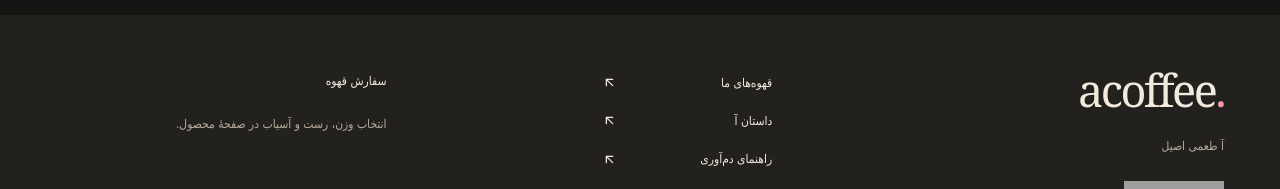
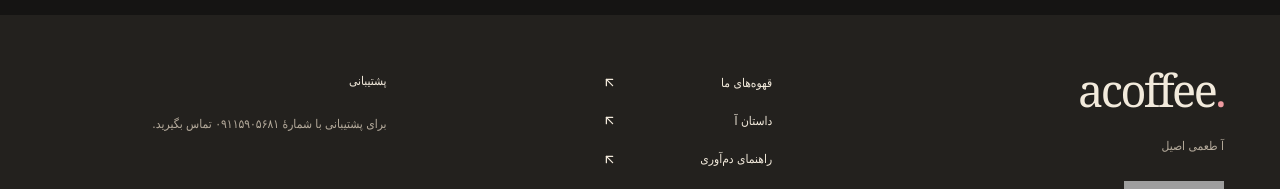
Before and after one commit to BahramMaghami/acoffee, a Next.js app: page /login in a window 1280 px wide. Shown: the part 944-1133 px from the top of the page. Built offline with nearby package versions, Linux system fonts and the light colour scheme; no server answers; grey boxes are pictures that could not be loaded.

Commit message:
added the number in the footer

```diff
--- a/app/globals.css
+++ b/app/globals.css
@@ -1385,7 +1385,7 @@ p {
     gap: 25px;
   }
   .footer-note {
-    display: none;
+    grid-column: 1 / -1;
   }
   .footer-bottom {
     gap: 15px;
--- a/app/site-footer.tsx
+++ b/app/site-footer.tsx
@@ -43,9 +43,13 @@ export function SiteFooter() {
             </Link>
           </nav>
           <div className="footer-note">
-            <span className="eyebrow">سفارش قهوه</span>
+            <span className="eyebrow">پشتیبانی</span>
             <p>
-              انتخاب وزن، رست و آسیاب در صفحهٔ محصول.
+              برای پشتیبانی با شمارهٔ{' '}
+              <a className="underline underline-offset-4" href="tel:09115905681">
+                <bdi dir="ltr">۰۹۱۱۵۹۰۵۶۸۱</bdi>
+              </a>{' '}
+              تماس بگیرید.
             </p>
           </div>
         </div>
```
